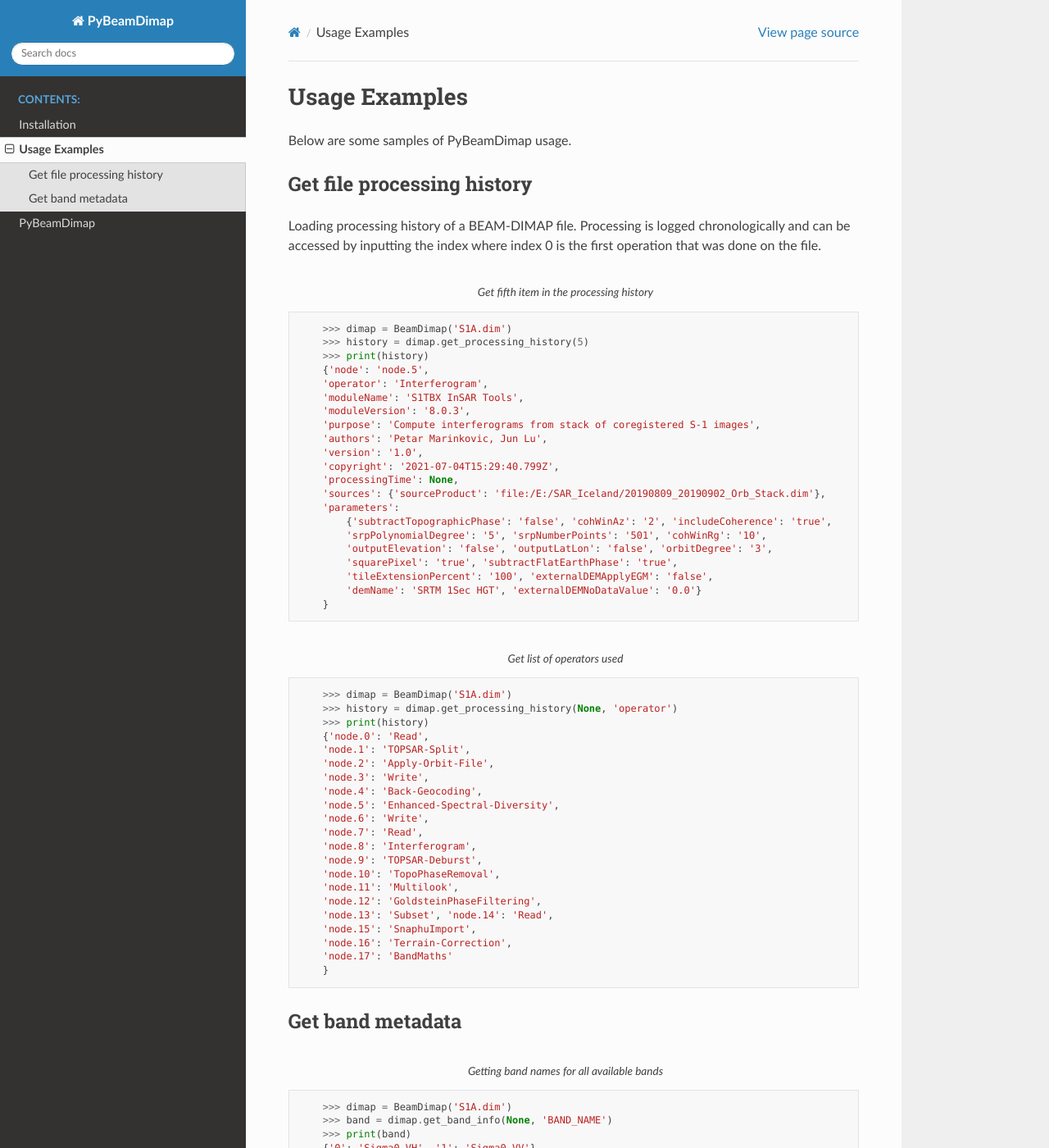
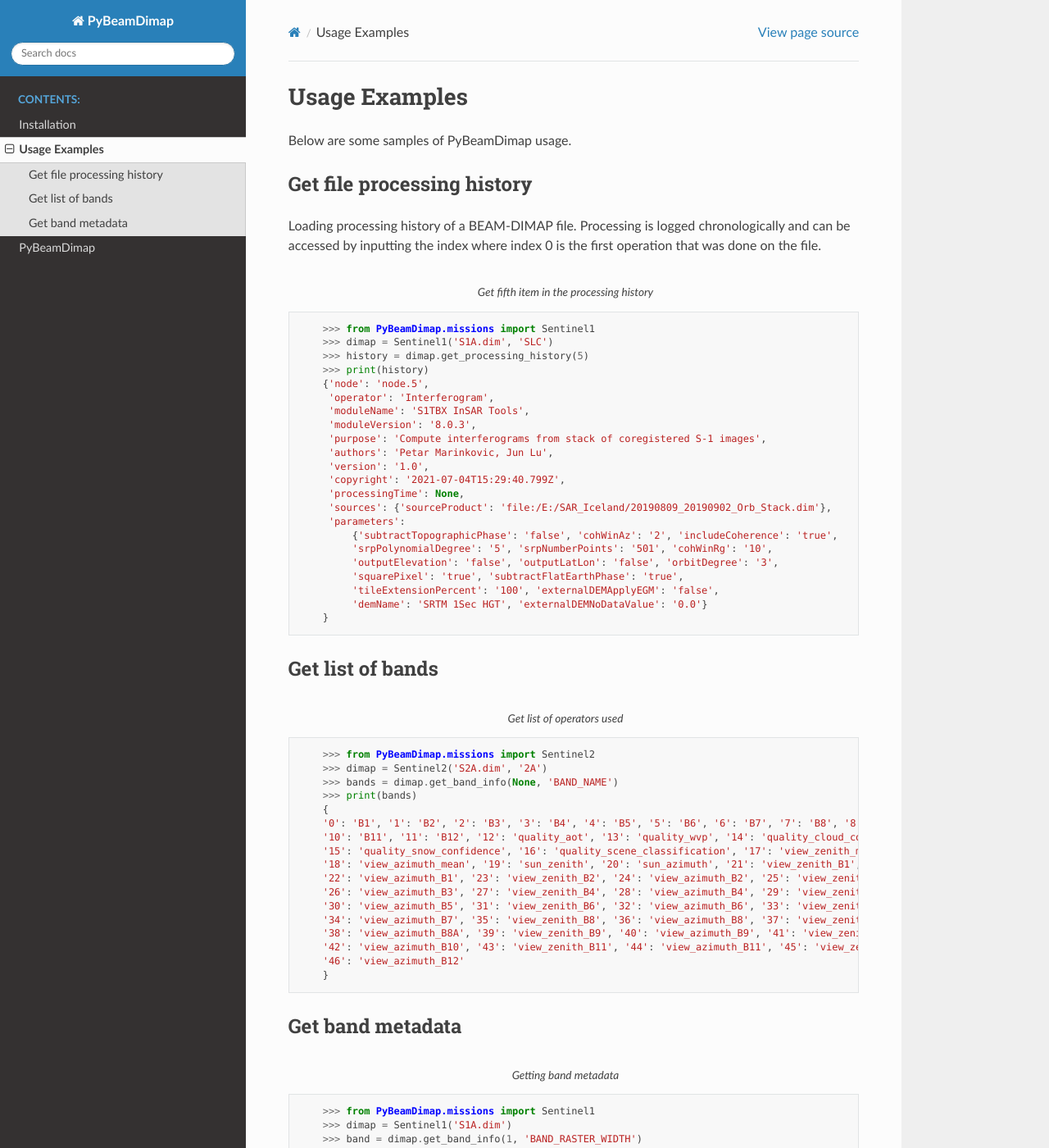
Before and after one commit to pbrotoisworo/py-beam-dimap, a Sphinx documentation site: the page built from docs/source/examples.rst, in a window 1280 px wide and 1400 px high. Shown: the whole window at 82% size. Built offline with Sphinx 7.4.7 and the Read the Docs theme 2.0.0, drawn with Linux system fonts in a browser that asks for light colours; some of the changed text lies outside the part shown.

```diff
--- a/docs/source/conf.py
+++ b/docs/source/conf.py
@@ -35,7 +35,7 @@ author = 'Panji Brotoisworo'
 extensions = [
     'sphinx.ext.autodoc'
 ]
-autodoc_mock_imports = ['xmltodict']
+# autodoc_mock_imports = ['xmltodict']
 
 # Add any paths that contain templates here, relative to this directory.
 templates_path = ['_templates']
--- a/docs/source/examples.rst
+++ b/docs/source/examples.rst
@@ -10,67 +10,59 @@ the index where index 0 is the first operation that was done on the file.
 ..  code-block:: python
     :caption: Get fifth item in the processing history
 
-        >>> dimap = BeamDimap('S1A.dim')
+        >>> from PyBeamDimap.missions import Sentinel1
+        >>> dimap = Sentinel1('S1A.dim', 'SLC')
         >>> history = dimap.get_processing_history(5)
         >>> print(history)
         {'node': 'node.5',
-        'operator': 'Interferogram',
-        'moduleName': 'S1TBX InSAR Tools',
-        'moduleVersion': '8.0.3',
-        'purpose': 'Compute interferograms from stack of coregistered S-1 images',
-        'authors': 'Petar Marinkovic, Jun Lu',
-        'version': '1.0',
-        'copyright': '2021-07-04T15:29:40.799Z',
-        'processingTime': None,
-        'sources': {'sourceProduct': 'file:/E:/SAR_Iceland/20190809_20190902_Orb_Stack.dim'},
-        'parameters':
-            {'subtractTopographicPhase': 'false', 'cohWinAz': '2', 'includeCoherence': 'true',
-            'srpPolynomialDegree': '5', 'srpNumberPoints': '501', 'cohWinRg': '10',
-            'outputElevation': 'false', 'outputLatLon': 'false', 'orbitDegree': '3',
-            'squarePixel': 'true', 'subtractFlatEarthPhase': 'true',
-            'tileExtensionPercent': '100', 'externalDEMApplyEGM': 'false',
-            'demName': 'SRTM 1Sec HGT', 'externalDEMNoDataValue': '0.0'}
+         'operator': 'Interferogram',
+         'moduleName': 'S1TBX InSAR Tools',
+         'moduleVersion': '8.0.3',
+         'purpose': 'Compute interferograms from stack of coregistered S-1 images',
+         'authors': 'Petar Marinkovic, Jun Lu',
+         'version': '1.0',
+         'copyright': '2021-07-04T15:29:40.799Z',
+         'processingTime': None,
+         'sources': {'sourceProduct': 'file:/E:/SAR_Iceland/20190809_20190902_Orb_Stack.dim'},
+         'parameters':
+             {'subtractTopographicPhase': 'false', 'cohWinAz': '2', 'includeCoherence': 'true',
+             'srpPolynomialDegree': '5', 'srpNumberPoints': '501', 'cohWinRg': '10',
+             'outputElevation': 'false', 'outputLatLon': 'false', 'orbitDegree': '3',
+             'squarePixel': 'true', 'subtractFlatEarthPhase': 'true',
+             'tileExtensionPercent': '100', 'externalDEMApplyEGM': 'false',
+             'demName': 'SRTM 1Sec HGT', 'externalDEMNoDataValue': '0.0'}
         }
 
+Get list of bands
+*****************
 ..  code-block:: python
     :caption: Get list of operators used
 
-        >>> dimap = BeamDimap('S1A.dim')
-        >>> history = dimap.get_processing_history(None, 'operator')
-        >>> print(history)
-        {'node.0': 'Read',
-        'node.1': 'TOPSAR-Split',
-        'node.2': 'Apply-Orbit-File',
-        'node.3': 'Write',
-        'node.4': 'Back-Geocoding',
-        'node.5': 'Enhanced-Spectral-Diversity',
-        'node.6': 'Write',
-        'node.7': 'Read',
-        'node.8': 'Interferogram',
-        'node.9': 'TOPSAR-Deburst',
-        'node.10': 'TopoPhaseRemoval',
-        'node.11': 'Multilook',
-        'node.12': 'GoldsteinPhaseFiltering',
-        'node.13': 'Subset', 'node.14': 'Read',
-        'node.15': 'SnaphuImport',
-        'node.16': 'Terrain-Correction',
-        'node.17': 'BandMaths'
+        >>> from PyBeamDimap.missions import Sentinel2
+        >>> dimap = Sentinel2('S2A.dim', '2A')
+        >>> bands = dimap.get_band_info(None, 'BAND_NAME')
+        >>> print(bands)
+        {
+        '0': 'B1', '1': 'B2', '2': 'B3', '3': 'B4', '4': 'B5', '5': 'B6', '6': 'B7', '7': 'B8', '8': 'B8A', '9': 'B9',
+        '10': 'B11', '11': 'B12', '12': 'quality_aot', '13': 'quality_wvp', '14': 'quality_cloud_confidence',
+        '15': 'quality_snow_confidence', '16': 'quality_scene_classification', '17': 'view_zenith_mean',
+        '18': 'view_azimuth_mean', '19': 'sun_zenith', '20': 'sun_azimuth', '21': 'view_zenith_B1',
+        '22': 'view_azimuth_B1', '23': 'view_zenith_B2', '24': 'view_azimuth_B2', '25': 'view_zenith_B3',
+        '26': 'view_azimuth_B3', '27': 'view_zenith_B4', '28': 'view_azimuth_B4', '29': 'view_zenith_B5',
+        '30': 'view_azimuth_B5', '31': 'view_zenith_B6', '32': 'view_azimuth_B6', '33': 'view_zenith_B7',
+        '34': 'view_azimuth_B7', '35': 'view_zenith_B8', '36': 'view_azimuth_B8', '37': 'view_zenith_B8A',
+        '38': 'view_azimuth_B8A', '39': 'view_zenith_B9', '40': 'view_azimuth_B9', '41': 'view_zenith_B10',
+        '42': 'view_azimuth_B10', '43': 'view_zenith_B11', '44': 'view_azimuth_B11', '45': 'view_zenith_B12',
+        '46': 'view_azimuth_B12'
         }
 
 Get band metadata
 ******************
 ..  code-block:: python
-    :caption: Getting band names for all available bands
-
-        >>> dimap = BeamDimap('S1A.dim')
-        >>> band = dimap.get_band_info(None, 'BAND_NAME')
-        >>> print(band)
-        {'0': 'Sigma0_VH', '1': 'Sigma0_VV'}
-
-..  code-block:: python
     :caption: Getting band metadata
 
-        >>> dimap = BeamDimap('S1A.dim')
+        >>> from PyBeamDimap.missions import Sentinel1
+        >>> dimap = Sentinel1('S1A.dim')
         >>> band = dimap.get_band_info(1, 'BAND_RASTER_WIDTH')
         >>> print(band)
         '34438'
--- a/docs/source/modules.rst
+++ b/docs/source/modules.rst
@@ -5,3 +5,4 @@ PyBeamDimap
    :maxdepth: 4
 
    reader
+   missions
--- a/docs/source/reader.rst
+++ b/docs/source/reader.rst
@@ -1,6 +1,7 @@
-reader
+Reader
 =============
-``reader.py`` contains workflows related to reading and navigating BEAM-DIMAP files.
+``reader.py`` contains workflows related to reading and navigating BEAM-DIMAP files. This is more of a utility class
+that is used by the Sentinel classes in ``missions.py``.
 
 .. automodule:: PyBeamDimap.reader
    :members:
```
Also changed, not shown: README.md (+8 -8 lines), codecov.yml (added, +22 -0 lines), docs/source/missions.rst (added, +8 -0 lines).
